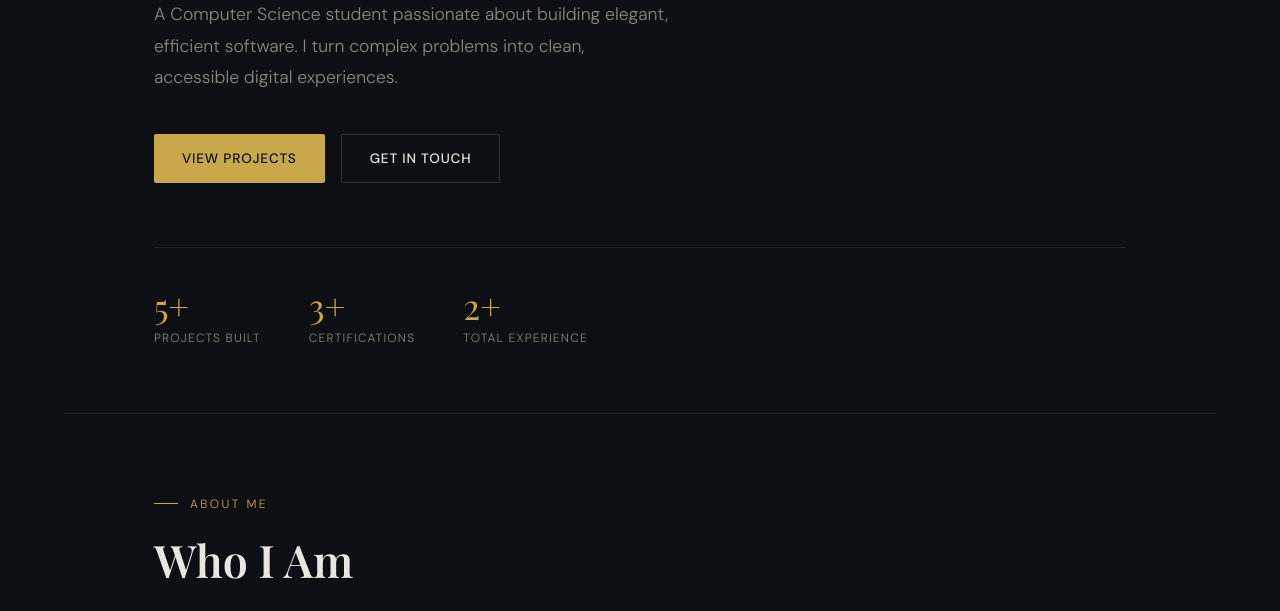
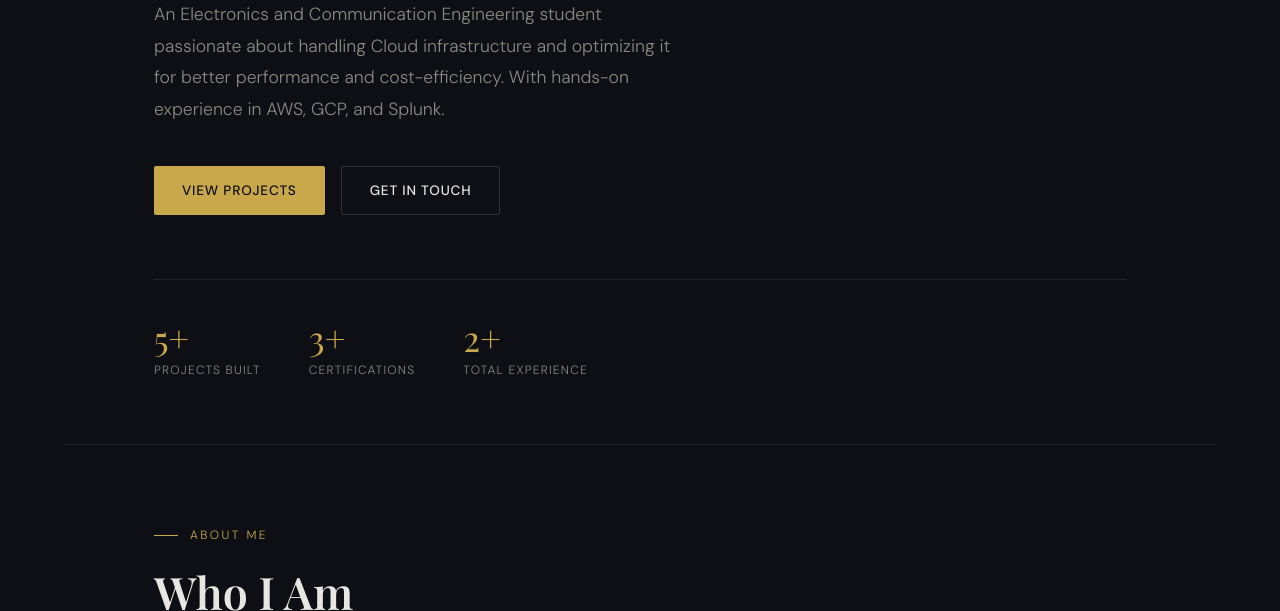
Before and after one commit to ParthJariwala45/ParthJariwala45.github.io, a plain HTML site: page index.html in a window 1280 px wide. Shown: the part 489-1100 px from the top of the page. Drawn offline with nearby package versions, Linux system fonts and the light colour scheme.

Commit message:
Initial Updates

```diff
--- a/index.html
+++ b/index.html
@@ -723,10 +723,9 @@
   <!-- HERO -->
   <section id="hero">
     <p class="hero-tag">ECE Student </p>
-    <h1>Hi, I'm <span>Parth Jariwala</span><br />I build things<br />for the web.</h1>
+    <h1>Hi, I'm <span>Parth Jariwala</span><br />I manage Cloud<br />infrastructure.</h1>
     <p class="hero-desc">
-      A Computer Science student passionate about building elegant,
-      efficient software. I turn complex problems into clean, accessible digital experiences.
+      An Electronics and Communication Engineering student passionate about handling Cloud infrastructure and optimizing it for better performance and cost-efficiency. With hands-on experience in AWS, GCP, and Splunk.
     </p>
     <div class="hero-btns">
       <a href="#projects" class="btn btn-primary">View Projects</a>
```
